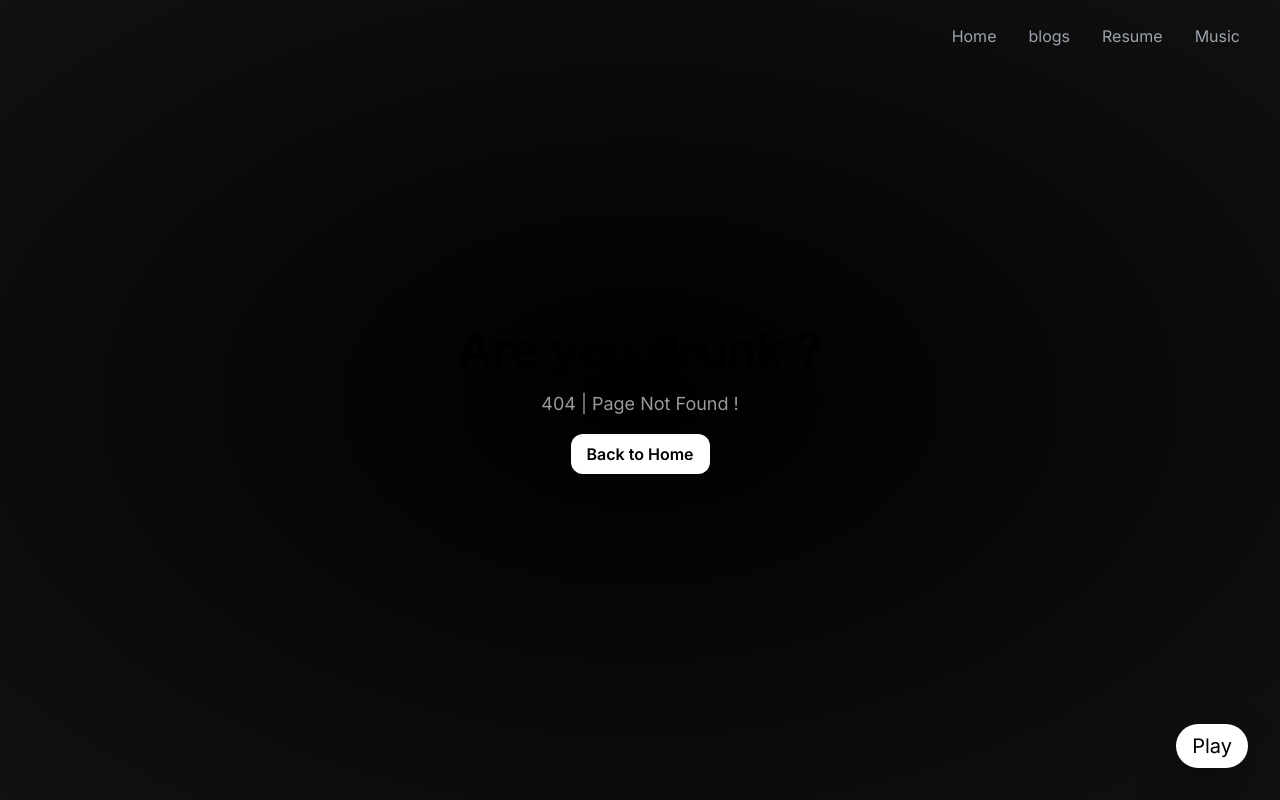
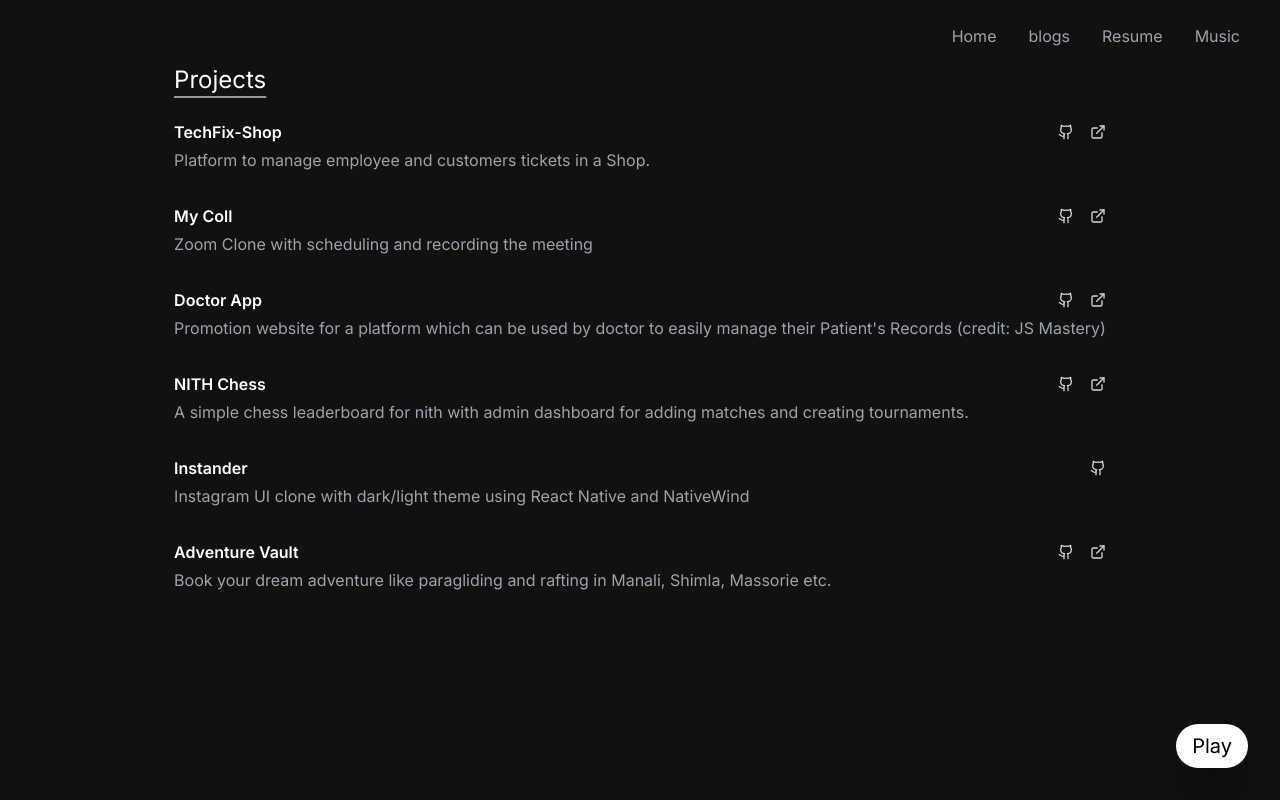
Before and after one commit to akhil683/Whose_Portfolio, a Next.js app: page /projects in a window 1280 px wide. Before the commit this address had no page. Built offline with nearby package versions, Linux system fonts and the light colour scheme.

Commit message:
feat: create projects route

```diff
--- a/src/app/blogs/page.tsx
+++ b/src/app/blogs/page.tsx
@@ -1,7 +1,6 @@
 import React, { Suspense } from "react";
 import { Metadata } from "next";
 import BlogPreview from "@/components/BlogPreview";
-
 
 export const metadata: Metadata = {
   title: "Akhil's Blogs",
@@ -9,7 +8,6 @@ export const metadata: Metadata = {
 };
 
 const Blogs = () => {
-
   return (
     <main className="bg-[#111] min-h-screen px-4 flex flex-col pt-16 md:items-center">
       <div className="max-w-5xl">
--- a/src/app/page.tsx
+++ b/src/app/page.tsx
@@ -51,9 +51,11 @@ export default async function Home() {
                   <a href={project.github} target="_blank">
                     <Github className="text-gray-300 hover:text-white w-4 h-4" />
                   </a>
-                  <a href={project.live} target="_blank">
-                    <ExternalLink className="text-gray-300 hover:text-white w-4 h-4" />
-                  </a>
+                  {project.live !== "" && (
+                    <a href={project.live} target="_blank">
+                      <ExternalLink className="text-gray-300 hover:text-white w-4 h-4" />
+                    </a>
+                  )}
                 </div>
               </div>
               <p className="text-gray-400 mt-1 max-md:text-sm">
@@ -61,14 +63,14 @@ export default async function Home() {
               </p>
             </div>
           ))}
-          {/* <div className="w-full flex justify-end text-sm text-gray-300"> */}
-          {/*   <Link */}
-          {/*     href={"/projects"} */}
-          {/*     className="flex gap-2 border-b-2 border-transparent hover:border-gray-500 " */}
-          {/*   > */}
-          {/*     Small Projects <ArrowRight className="w-4 h-4" /> */}
-          {/*   </Link> */}
-          {/* </div> */}
+          <div className="w-full flex justify-end text-sm text-gray-300">
+            <Link
+              href={"/projects"}
+              className="flex gap-2 border-b-2 border-transparent hover:border-gray-500 "
+            >
+              Small Projects <ArrowRight className="w-4 h-4" />
+            </Link>
+          </div>
         </section>
         {/* Experience */}
         <section className="text-white">
--- /dev/null
+++ b/src/app/projects/page.tsx
@@ -0,0 +1,46 @@
+import React from "react";
+import { Metadata } from "next";
+import Projects from "@/data/projects";
+import { ExternalLink, Github } from "lucide-react";
+
+export const metadata: Metadata = {
+  title: "Akhil's Projects",
+  description:
+    "Small project that Akhil has created during the learning phase.",
+};
+
+const ProjectPage = () => {
+  return (
+    <main className="bg-[#111] min-h-screen px-4 flex flex-col pt-16 md:items-center">
+      <div className="max-w-5xl">
+        <h1 className="text-2xl mb-6 hover:no-underline text-white underline underline-offset-8 decoration-[#999]">
+          Projects
+        </h1>
+        <div className="flex flex-col gap-8">
+          {Projects.slice(5, Projects.length).map((project) => (
+            <div key={project.id}>
+              <div className="flex justify-between items-center">
+                <h3 className="font-semibold text-white">{project.name}</h3>
+                <div className="flex items-center gap-4">
+                  <a href={project.github} target="_blank">
+                    <Github className="text-gray-300 hover:text-white w-4 h-4" />
+                  </a>
+                  {project.live !== "" && (
+                    <a href={project.live} target="_blank">
+                      <ExternalLink className="text-gray-300 hover:text-white w-4 h-4" />
+                    </a>
+                  )}
+                </div>
+              </div>
+              <p className="text-gray-400 mt-1 max-md:text-sm">
+                {project.description}
+              </p>
+            </div>
+          ))}
+        </div>
+      </div>
+    </main>
+  );
+};
+
+export default ProjectPage;
--- a/src/data/projects.ts
+++ b/src/data/projects.ts
@@ -107,9 +107,8 @@ const Projects: ProjectType[] = [
       "Typescript",
     ],
     github: "https://github.com/akhil683/Cloud-Sync",
-    live: "https://github.com/akhil683/Cloud-Sync",
+    live: "",
   },
-
   {
     id: 6,
     name: "TechFix-Shop",
@@ -126,13 +125,14 @@ const Projects: ProjectType[] = [
       "React Query",
     ],
     github: "https://github.com/akhil683/TechFix-Shop",
-    live: "repair-shop-akhil.vercel.app",
+    live: "https://techfix.akkhil.dev",
   },
+
   {
     id: 7,
-    name: "TechFix-Shop",
+    name: "My Coll",
     image: techfixImg,
-    description: "Platform to manage employee and customers tickets in a Shop.",
+    description: "Zoom Clone with scheduling and recording the meeting",
     techStack: [
       "Nextjs",
       "Tanstack Table",
@@ -143,16 +143,15 @@ const Projects: ProjectType[] = [
       "Typescript",
       "React Query",
     ],
-    github: "https://github.com/akhil683/TechFix-Shop",
-    live: "repair-shop-akhil.vercel.app",
+    github: "https://github.com/akhil683/zoom-clone-YT",
+    live: "https://mycoll.akkhil.dev",
   },
-
   {
     id: 8,
     name: "Doctor App",
     image: doctorImg,
     description:
-      "Promotion website for a platform which can be used by doctor to easily manage their Patient's Records",
+      "Promotion website for a platform which can be used by doctor to easily manage their Patient's Records (credit: JS Mastery)",
     techStack: [
       "Reactjs",
       "TailwindCSS",
@@ -161,10 +160,46 @@ const Projects: ProjectType[] = [
       "Firebase",
     ],
     github: "https://github.com/akhil683/doctor-site",
-    live: "hello",
+    live: "https://doctor.akkhil.dev",
   },
   {
     id: 9,
+    name: "NITH Chess",
+    image: adventureImg,
+    description:
+      "A simple chess leaderboard for nith with admin dashboard for adding matches and creating tournaments.",
+    techStack: [
+      "Reactjs",
+      "Typescript",
+      "TailwindCSS",
+      "Appwrite",
+      "React Query",
+      "Framer Motion",
+      "Stripe",
+    ],
+    github: "https://github.com/akhil683/chess",
+    live: "https://nith-chess.vercel.app",
+  },
+  {
+    id: 10,
+    name: "Instander",
+    image: adventureImg,
+    description:
+      "Instagram UI clone with dark/light theme using React Native and NativeWind ",
+    techStack: [
+      "Reactjs",
+      "Typescript",
+      "TailwindCSS",
+      "Appwrite",
+      "React Query",
+      "Framer Motion",
+      "Stripe",
+    ],
+    github: "https://github.com/akhil683/RN-Insta",
+    live: "",
+  },
+  {
+    id: 11,
     name: "Adventure Vault",
     image: adventureImg,
     description:
@@ -179,7 +214,7 @@ const Projects: ProjectType[] = [
       "Stripe",
     ],
     github: "https://github.com/akhil683/adventure-camp",
-    live: "adventurevault.vercel.app",
+    live: "https://adventurevault.vercel.app",
   },
 ];
 export default Projects;
```
